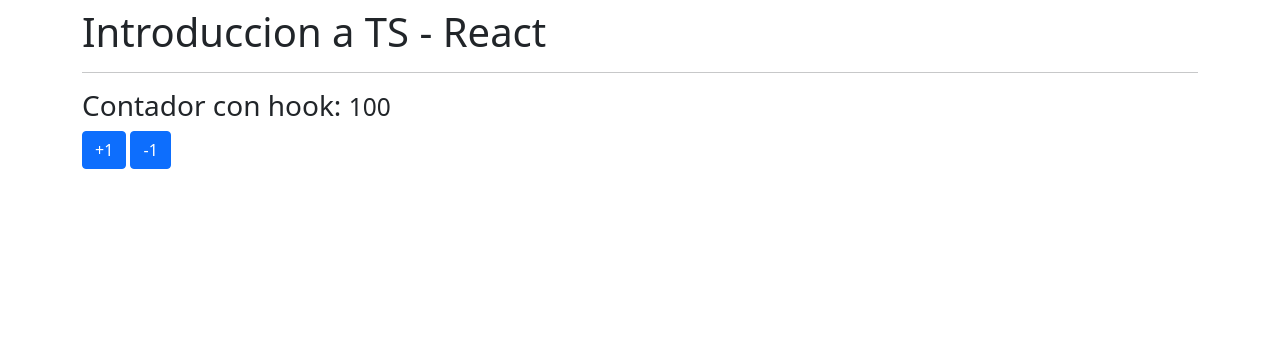
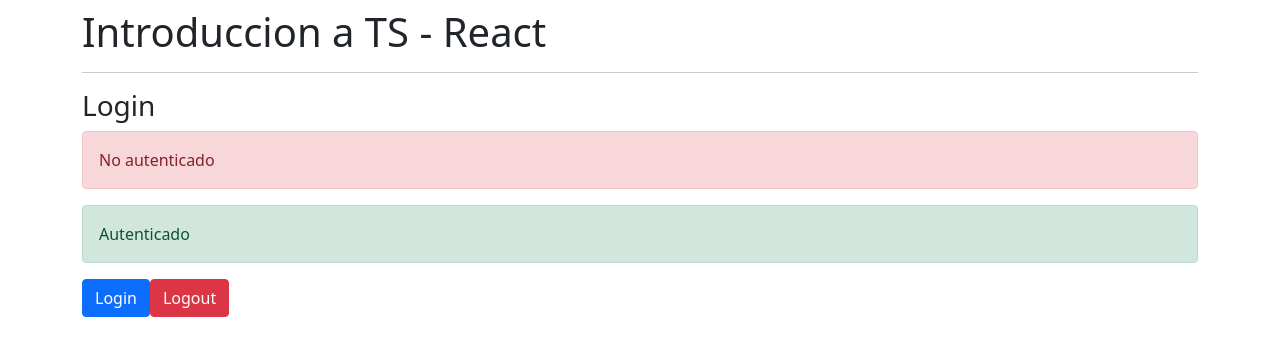
Before and after one commit to randymxd07/Curso_React_Native, a React (Create React App) app in the folder 01- Reforzamiento/: page / in a window 1280 px wide. Shown: the top 356 px of the page. Built offline with nearby package versions, Linux system fonts and the light colour scheme.

Commit message:
Use el useReducer

```diff
--- a/01- Reforzamiento/src/App.tsx
+++ b/01- Reforzamiento/src/App.tsx
@@ -1,7 +1,10 @@
 //rafc: nos crea una estructura de nuestro componente//
 
+// Se importa el componente Login automaticamente//
+import { Login } from "./components/Login"
+
 // Se importa el componente ContadorConHook automaticamente//
-import { ContadorConHook } from "./components/ContadorConHook"
+// import { ContadorConHook } from "./components/ContadorConHook"
 
 // Se importa el componente Contador automaticamente//
 // import { Contador } from "./components/Contador";
@@ -27,19 +30,22 @@
       <hr/>
 
       {/* Importamos el componente TiposBasicos */}
-      {/* <TiposBasicos /> */}
+      {/* <TiposBasicos/> */}
 
       {/* Importamos el componente ObjetosLiterales */}
-      {/* <ObjetosLiterales /> */}
+      {/* <ObjetosLiterales/> */}
 
       {/* Importamos el componente Funciones */}
-      {/* <Funciones /> */}
+      {/* <Funciones/> */}
 
       {/* Importamos el componente Contador */}
-      {/* <Contador /> */}
+      {/* <Contador/> */}
 
-      {/* Importamos el componente Contador */}
-      <ContadorConHook />
+      {/* Importamos el componente ContadorConHook */}
+      {/* <ContadorConHook/> */}
+
+      {/* Importamos el componente Login */}
+      <Login/>
 
     </div>
   )
--- /dev/null
+++ b/01- Reforzamiento/src/components/Login.tsx
@@ -0,0 +1,113 @@
+//El useReducer es una alternativa al useState //
+
+// Importo el useReducer y el useEffect //
+import { useEffect, useReducer } from "react";
+
+// Creo una interface //
+interface AuthState {
+    validando: boolean;
+    token: string | null;
+    username: string;
+    nombre: string;
+}
+
+// Defino como quiero que luzca el estado inicial //
+const initialState: AuthState = {
+    validando: true,
+    token: null,
+    username: '',
+    nombre: '',
+}
+
+// Vamos a manejar las acciones como un tipo propiamente de TypeScript //
+type AuthAction = {type: 'logout'}
+
+/* Un reducer es una función que tiene ese nombre Reducer en algún lado
+un reducer tiene que tener par de argumentos el state y la action
+el state es de tipo AuthState, el authReducer tiene que regresar algo
+de tipo AuthState osea que tenga validando, token, username y nombre*/
+const authReducer = (state: AuthState, action: AuthAction): AuthState => {
+
+    // Vamos a evaluar el action para esto usamos el .type //
+    switch (action.type) {
+
+        // En caso de que sea de tipo logout //
+        case 'logout':
+
+            // Cuando llame una acción de tipo logout ejecuto o limpio lo siguiente //
+            return {
+                validando: false,
+                token: null,
+                nombre: '',
+                username: ''
+            }
+
+        // Default: caso contrario, retorno el estato tal y como está //
+        default:
+        return state;
+
+    }
+
+}
+
+export const Login = () => {
+
+    // Hago el useReducer, no se va a necesitar el init//
+    // Si quiero puedo quitar el state y poner entre {} el validando, asi no tengo que poner el state.validando //
+    const [{validando}, dispatch] = useReducer(authReducer, initialState)
+
+    /* Cuando pase un segundo y medio quiero disparar la accion
+    para eso se utiliza el useEffect*/
+    useEffect(() => {
+
+        setTimeout(() => {
+
+            // Hago el dispatch de una acción, está última tiene que ser de tipo AuthAction //
+            dispatch({type: 'logout'});
+
+        }, 1500); //1500 es un segundo y medio
+
+    }, [])
+    /* Si pusieramos una dependencia dentro de este array ejemplo el state,
+    cada vez que ese elemento state cambiara entonces se va a volver a disparar
+    el useEffect*/
+
+    // Pregunto si estoy validando //
+    if(validando){
+
+        // Retorno un JSX que diga que estoy validando//
+        return (
+            <>
+                <h3>Login</h3>
+
+                <div className="alert alert-info">
+                    Validando...
+                </div>
+            </>
+        )
+
+    }
+
+    return (
+        <>
+            <h3>Login</h3>
+
+            <div className="alert alert-danger">
+                No autenticado
+            </div>
+
+            <div className="alert alert-success">
+                Autenticado
+            </div>
+
+            <button className="btn btn-primary">
+                Login
+            </button>
+
+            <button className="btn btn-danger">
+                Logout
+            </button>
+
+        </>
+    )
+}
```
